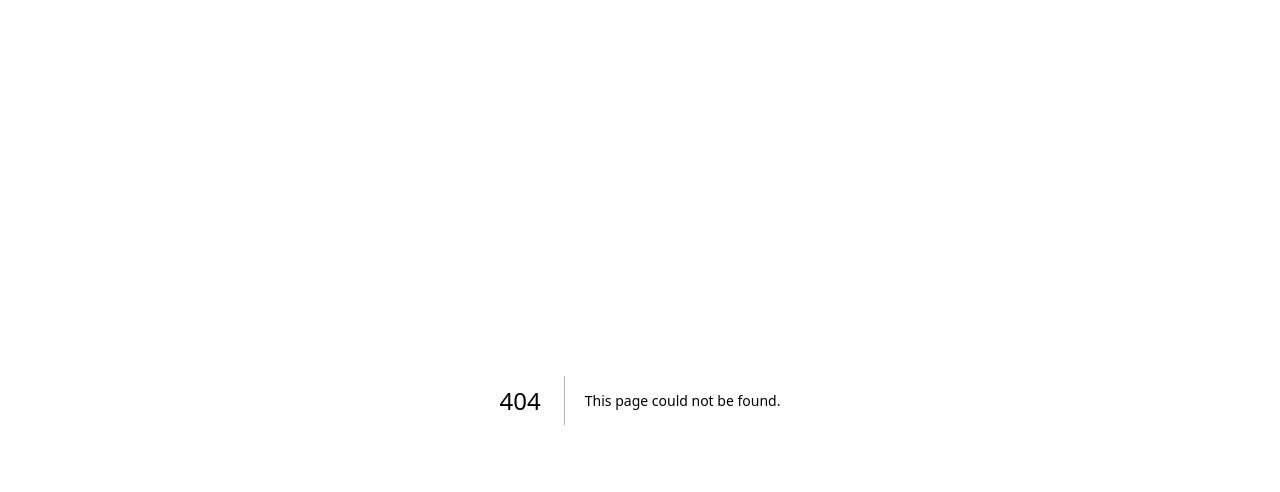
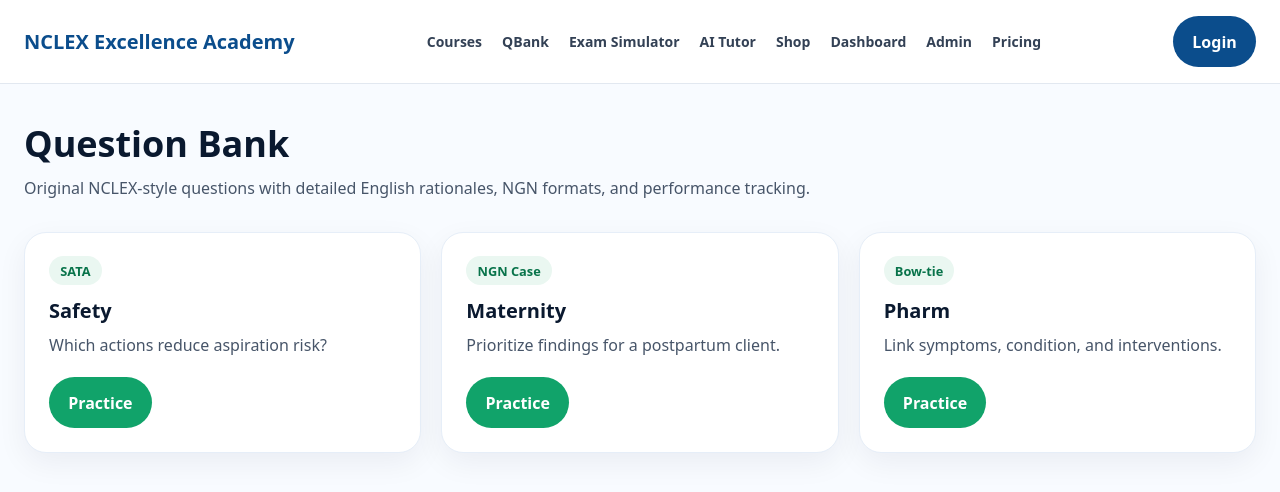
Before and after one commit to grevalcy-beep/nclex-excellence-academy, a Next.js app: page /qbank in a window 1280 px wide. Before the commit this address had no page. Shown: the top 492 px of the page. Built offline with nearby package versions, Linux system fonts and the light colour scheme.

Commit message:
Add question bank page

```diff
--- /dev/null
+++ b/app/qbank/page.tsx
@@ -0,0 +1,3 @@
+import Nav from '@/components/Nav';
+const questions=[{type:'SATA',topic:'Safety',q:'Which actions reduce aspiration risk?'},{type:'NGN Case',topic:'Maternity',q:'Prioritize findings for a postpartum client.'},{type:'Bow-tie',topic:'Pharm',q:'Link symptoms, condition, and interventions.'}];
+export default function QBank(){return <><Nav/><main className="mx-auto max-w-7xl px-6 py-10"><h1 className="text-4xl font-black">Question Bank</h1><p className="mt-3 text-slate-600">Original NCLEX-style questions with detailed English rationales, NGN formats, and performance tracking.</p><div className="mt-8 grid gap-5 md:grid-cols-3">{questions.map(item=><div className="card p-6" key={item.q}><span className="badge">{item.type}</span><h2 className="mt-4 text-xl font-black">{item.topic}</h2><p className="mt-2 text-slate-600">{item.q}</p><button className="btn btn-green mt-5">Practice</button></div>)}</div></main></>}
```
